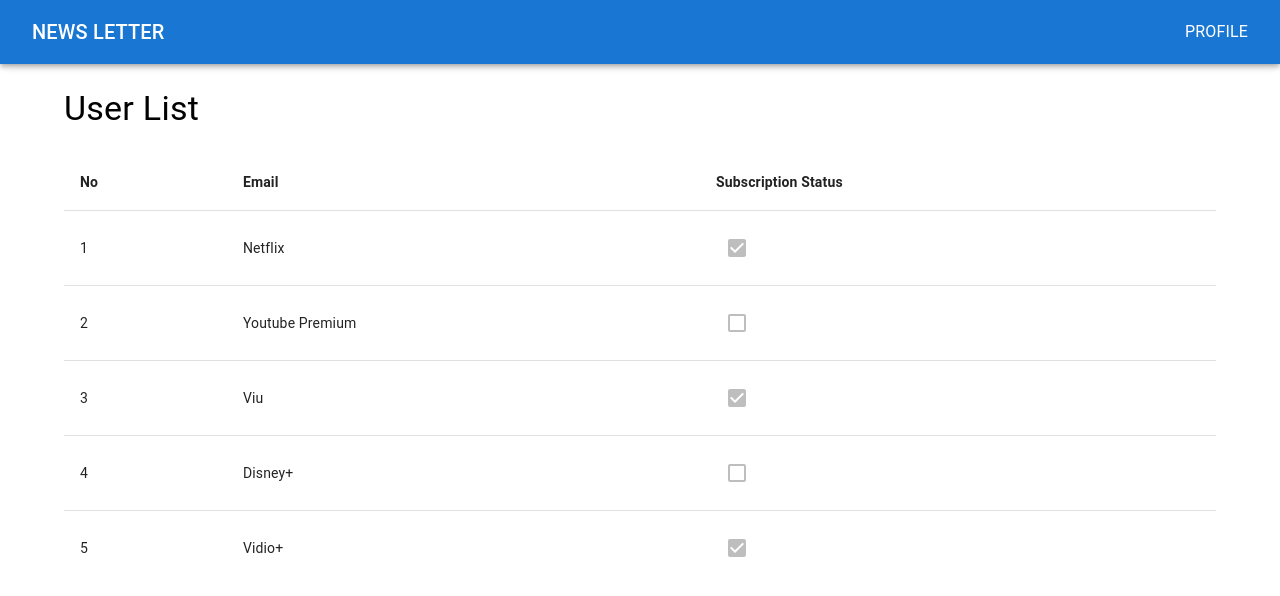
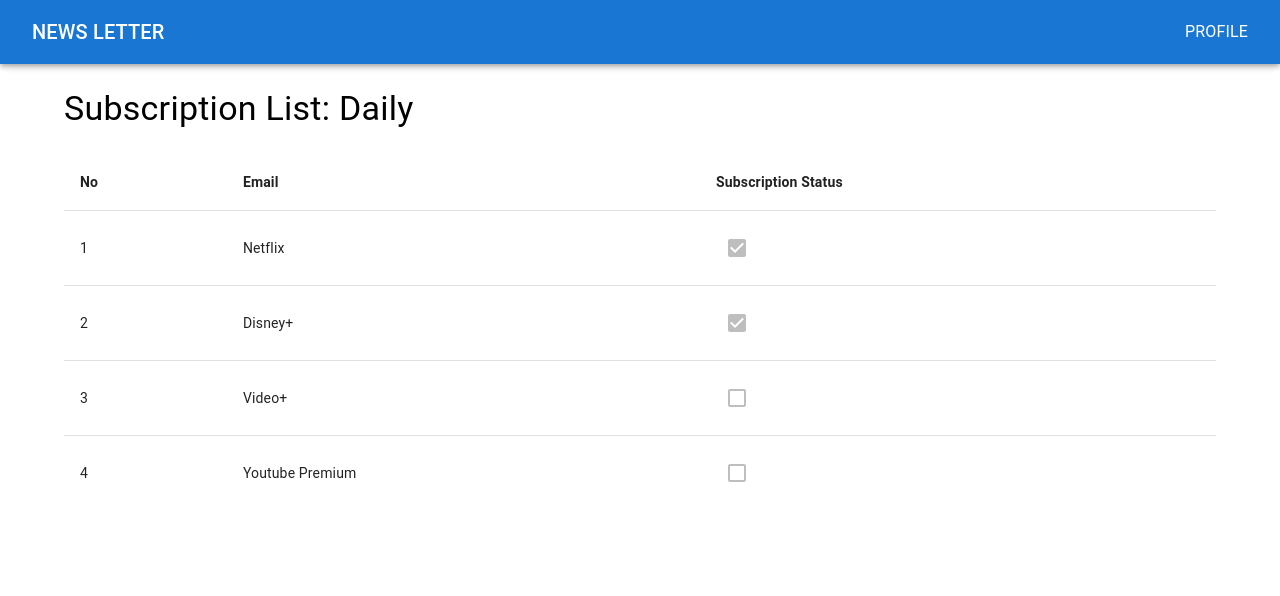
Before and after one commit to hitsamtiammar/altitudes-frontend-test, a React (Create React App) app: page / in a window 1280 px wide. Shown: the top 596 px of the page. Built offline with nearby package versions, Linux system fonts and the light colour scheme.

Commit message:
implement redux with rtk

```diff
--- a/src/App.tsx
+++ b/src/App.tsx
@@ -1,11 +1,15 @@
 import React from 'react';
 import styles from './App.module.css';
 import MainNavigation from '@/navigation/MainNavigation';
+import { Provider } from 'react-redux';
+import { store } from './redux/store';
 
 function App() {
   return (
     <div className={styles.App}>
-      <MainNavigation />
+      <Provider store={store}>
+        <MainNavigation />
+      </Provider>
     </div>
   );
 }
--- a/src/pages/Home/index.tsx
+++ b/src/pages/Home/index.tsx
@@ -7,24 +7,13 @@
 import TableRow from '@mui/material/TableRow';
 import Grid from '@mui/material/Grid';
 import { Checkbox, Typography } from '@mui/material';
-import styles from './styles.module.css';
 import AnimatedContainer from '@/components/AnimatedContainer';
-import { NavLink } from 'react-router-dom';
 import { ReceiveBy } from '../Profile/interfaces';
-
-function createData(name: string, receiveBy: ReceiveBy, isSubscribe: boolean) {
-  return { name, receiveBy, isSubscribe };
-}
-
-const rows = [
-  createData('Netflix', ReceiveBy.DAILY, true),
-  createData('Youtube Premium', ReceiveBy.DAILY, false),
-  createData('Viu', ReceiveBy.DAILY, true),
-  createData('Disney+', ReceiveBy.WEEKLY, false),
-  createData('Vidio+', ReceiveBy.MONTLY, true),
-];
+import { useAppSelector } from '@/redux/hooks';
 
 export default function Home() {
+  const subscriptions = useAppSelector((state) => state.subscription.list);
+  const receiveBy = useAppSelector((state) => state.users.receiveBy);
   function renderTable() {
     return (
       <TableContainer>
@@ -37,14 +26,14 @@
             </TableRow>
           </TableHead>
           <TableBody>
-            {rows.map((row, index) => (
-              <TableRow key={row.name} sx={{ '&:last-child td, &:last-child th': { border: 0 } }}>
+            {subscriptions.map((row, index) => (
+              <TableRow key={row.id} sx={{ '&:last-child td, &:last-child th': { border: 0 } }}>
                 <TableCell>{index + 1}</TableCell>
                 <TableCell component="th" scope="row">
                   {row.name}
                 </TableCell>
                 <TableCell component="th" scope="row">
-                  <Checkbox checked={row.isSubscribe} disabled />
+                  <Checkbox checked={row.isSubcribe} disabled />
                 </TableCell>
               </TableRow>
             ))}
@@ -58,7 +47,7 @@
     <AnimatedContainer>
       <Grid container>
         <Typography marginBottom={3} marginTop={3} variant="h4">
-          User List
+          Subscription List: {receiveBy}
         </Typography>
         {renderTable()}
       </Grid>
--- a/src/pages/Profile/index.tsx
+++ b/src/pages/Profile/index.tsx
@@ -1,4 +1,4 @@
-import React from 'react';
+import React, { useState } from 'react';
 import AnimatedContainer from '@/components/AnimatedContainer';
 import Typography from '@mui/material/Typography';
 import Grid from '@mui/material/Grid';
@@ -7,8 +7,11 @@
 import MenuItem from '@mui/material/MenuItem';
 import { ReceiveBy } from './interfaces';
 import Button from '@mui/material/Button';
+import { useAppSelector, useAppDispatch } from '@/redux/hooks';
+import { UserState, setData } from '@/redux/reducers/userReducers';
+import { useHistory } from 'react-router-dom';
 
-const receiveBy = [
+const receiveByList = [
   {
     value: ReceiveBy.DAILY,
     label: 'Daily',
@@ -23,17 +26,90 @@
   },
 ];
 
+interface UserError {
+  email?: string;
+  password?: string;
+  receiveBy?: string;
+}
+
+export type ProfileField = TextFieldProps & {
+  children?: React.ReactNode;
+};
+
 export default function Pofile() {
-  function renderField(
-    props: TextFieldProps & {
-      children?: React.ReactNode;
-    },
-  ) {
+  const user = useAppSelector((state) => state.users);
+  const [email, setEmail] = useState(user.email);
+  const [password, setPassword] = useState(user.password);
+  const [receiveBy, setReceiveBy] = useState(user.receiveBy);
+  const [isLoading, setIsLoading] = useState(false);
+  const [errors, setErrors] = useState<UserError>({
+    email: '',
+    password: '',
+    receiveBy: '',
+  });
+  const dispatch = useAppDispatch();
+  const history = useHistory();
+
+  function renderField(props: ProfileField) {
     return (
       <TextField sx={{ width: '100%', marginBottom: '2rem' }} variant="outlined" {...props}>
         {props.children}
       </TextField>
     );
+  }
+
+  function validateInput(data: UserState) {
+    const emailRegex = /^[\w-\.]+@([\w-]+\.)+[\w-]{2,4}$/g;
+    const newErrors: UserError = {};
+    if (data.email.length === 0) {
+      newErrors.email = 'Please fill email';
+    } else if (!emailRegex.test(data.email)) {
+      newErrors.email = 'Email format wrong';
+    }
+
+    if (data.password.length === 0) {
+      newErrors.password = 'Please fill Password';
+    } else if (data.password.length < 3) {
+      newErrors.password = 'Password length minimum 3';
+    } else if (data.password.length > 15) {
+      newErrors.password = 'Password length maximum 3';
+    }
+
+    setErrors(newErrors);
+
+    if (Object.keys(newErrors).length) {
+      return false;
+    }
+    return true;
+  }
+
+  function onChange(
+    key: string,
+    val: string | ReceiveBy,
+    setVal: React.Dispatch<React.SetStateAction<typeof val>>,
+  ) {
+    setVal(val);
+    setErrors({
+      ...errors,
+      [key]: '',
+    });
+  }
+
+  function onSubmit() {
+    const data = {
+      email,
+      password,
+      receiveBy,
+    };
+    if (!validateInput(data)) {
+      return;
+    }
+    setIsLoading(true);
+    setTimeout(() => {
+      setIsLoading(false);
+      dispatch(setData(data));
+      history.push('/');
+    }, 1500);
   }
 
   return (
@@ -52,20 +128,35 @@
         >
           {renderField({
             label: 'Email',
+            type: 'email',
+            value: email,
+            error: !!errors.email,
+            helperText: errors.email,
+            disabled: isLoading,
+            onChange: (e) => onChange('email', e.target.value, setEmail),
           })}
           {renderField({
             label: 'Password',
+            type: 'password',
+            value: password,
+            disabled: isLoading,
+            error: !!errors.password,
+            helperText: errors.password,
+            onChange: (e) => onChange('password', e.target.value, setPassword),
           })}
           {renderField({
             label: 'Receive By',
             select: true,
-            children: receiveBy.map((option) => (
+            value: receiveBy,
+            disabled: isLoading,
+            onChange: (e) => setReceiveBy(e.target.value as ReceiveBy),
+            children: receiveByList.map((option) => (
               <MenuItem key={option.value} value={option.value}>
                 {option.label}
               </MenuItem>
             )),
           })}
-          <Button color="primary" variant="contained">
+          <Button onClick={onSubmit} disabled={isLoading} color="primary" variant="contained">
             Submit
           </Button>
         </Box>
--- /dev/null
+++ b/src/redux/hooks.ts
@@ -0,0 +1,7 @@
+import { useDispatch, useSelector } from 'react-redux';
+import type { TypedUseSelectorHook } from 'react-redux';
+import type { RootState, AppDispatch } from './store';
+
+// Use throughout your app instead of plain `useDispatch` and `useSelector`
+export const useAppDispatch: () => AppDispatch = useDispatch;
+export const useAppSelector: TypedUseSelectorHook<RootState> = useSelector;
--- /dev/null
+++ b/src/redux/reducers/interfaces.ts
@@ -0,0 +1,30 @@
+import { ReceiveBy } from '@/pages/Profile/interfaces';
+
+export interface Subscription {
+  id: string;
+  name: string;
+  isSubcribe: boolean;
+}
+
+export const DUMMY_DATA: Subscription[] = [
+  {
+    id: '1',
+    name: 'Netflix',
+    isSubcribe: true,
+  },
+  {
+    id: '2',
+    name: 'Disney+',
+    isSubcribe: true,
+  },
+  {
+    id: '3',
+    name: 'Video+',
+    isSubcribe: false,
+  },
+  {
+    id: '4',
+    name: 'Youtube Premium',
+    isSubcribe: false,
+  },
+];
--- /dev/null
+++ b/src/redux/reducers/subscriptionReducers.ts
@@ -0,0 +1,18 @@
+import { createSlice } from '@reduxjs/toolkit';
+import { Subscription, DUMMY_DATA } from './interfaces';
+
+export interface SubscriptionState {
+  list: Subscription[];
+}
+
+const initialState: SubscriptionState = {
+  list: DUMMY_DATA,
+};
+
+export const subscriptionReducers = createSlice({
+  name: 'subcription',
+  initialState,
+  reducers: {},
+});
+
+export default subscriptionReducers.reducer;
--- /dev/null
+++ b/src/redux/reducers/userReducers.ts
@@ -0,0 +1,31 @@
+import { PayloadAction, createSlice } from '@reduxjs/toolkit';
+import { Subscription, DUMMY_DATA } from './interfaces';
+import { ReceiveBy } from '@/pages/Profile/interfaces';
+
+export interface UserState {
+  email: string;
+  password: string;
+  receiveBy: ReceiveBy;
+}
+
+const initialState: UserState = {
+  email: 'hitsamtiammmar@gmail.com',
+  password: 'hahahehe',
+  receiveBy: ReceiveBy.DAILY,
+};
+
+export const subscriptionReducers = createSlice({
+  name: 'subcription',
+  initialState,
+  reducers: {
+    setData: (state, action: PayloadAction<UserState>) => {
+      state.email = action.payload.email;
+      state.password = action.payload.password;
+      state.receiveBy = action.payload.receiveBy;
+    },
+  },
+});
+
+export const { setData } = subscriptionReducers.actions;
+
+export default subscriptionReducers.reducer;
--- /dev/null
+++ b/src/redux/store.ts
@@ -0,0 +1,16 @@
+import { configureStore } from '@reduxjs/toolkit';
+import subscriptionReducers from './reducers/subscriptionReducers';
+import userReducers from './reducers/userReducers';
+
+export const store = configureStore({
+  reducer: {
+    subscription: subscriptionReducers,
+    users: userReducers,
+  },
+  devTools: true,
+});
+
+// Infer the `RootState` and `AppDispatch` types from the store itself
+export type RootState = ReturnType<typeof store.getState>;
+// Inferred type: {posts: PostsState, comments: CommentsState, users: UsersState}
+export type AppDispatch = typeof store.dispatch;
```
